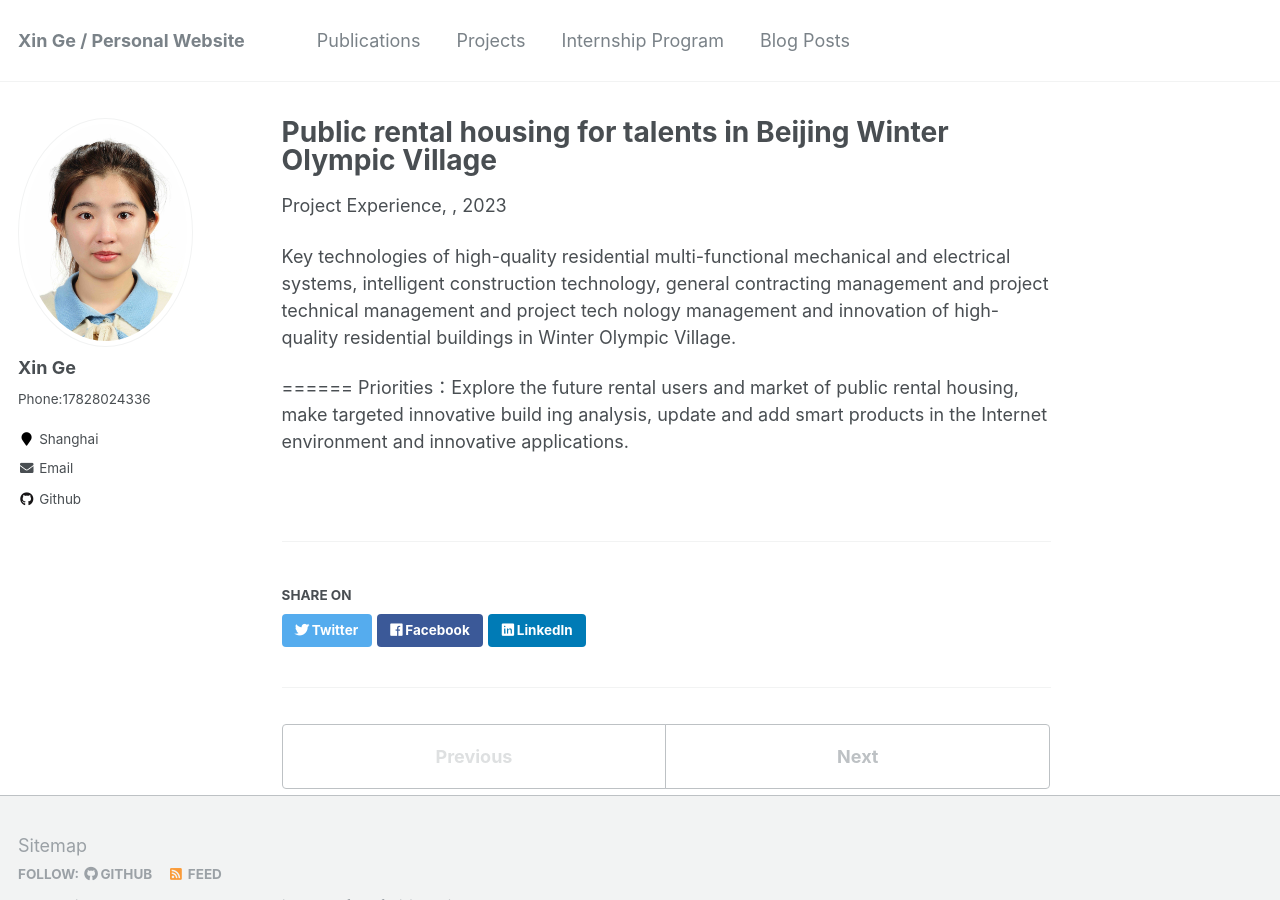
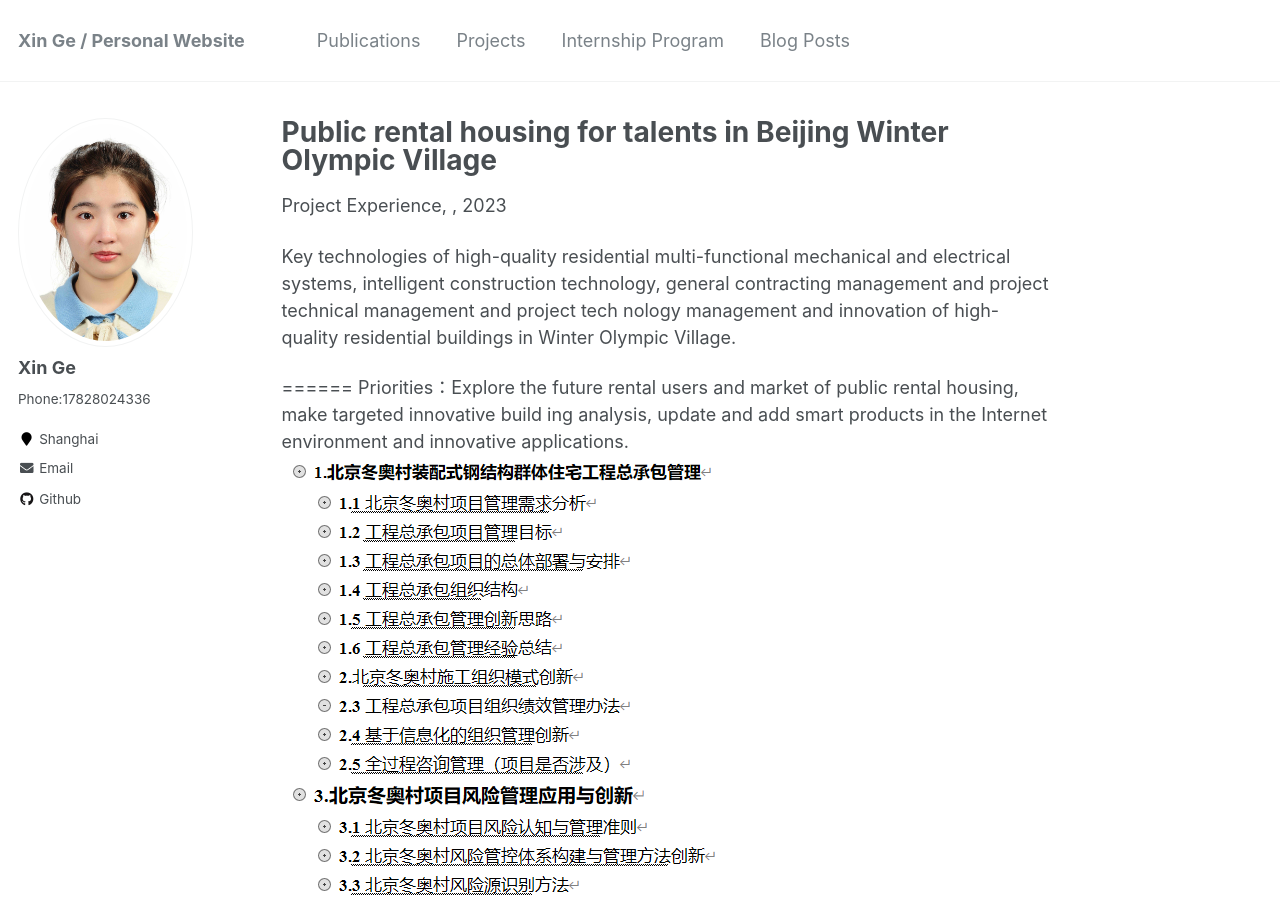
Before and after one commit to Esther0630/Esther0630.github.io, a Jekyll site: the page built from _teaching/2014-spring-teaching-1.md, in a window 1280 px wide and 900 px high. Built offline with Jekyll 4.4.1, drawn with Linux system fonts in a browser that asks for light colours.

Commit message:
Update 2014-spring-teaching-1.md

```diff
--- a/_teaching/2014-spring-teaching-1.md
+++ b/_teaching/2014-spring-teaching-1.md
@@ -14,3 +14,4 @@ residential buildings in Winter Olympic Village.
 ======
 Priorities：Explore the future rental users and market of public rental housing, make targeted innovative build ing analysis, update
 and add smart products in the Internet environment and innovative applications.
+<br/><img src='/images/dongao1.png'><br/><img src='/images/dongao2.png'><br/><img src='/images/dongao3.png'>
```
